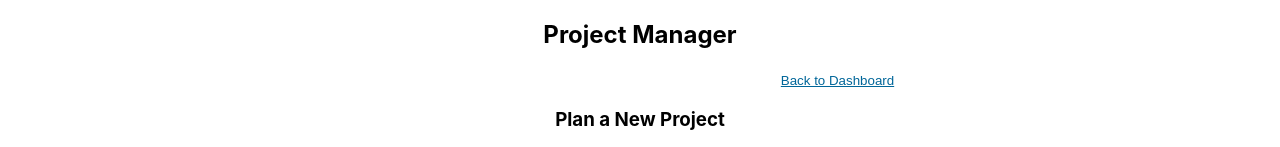
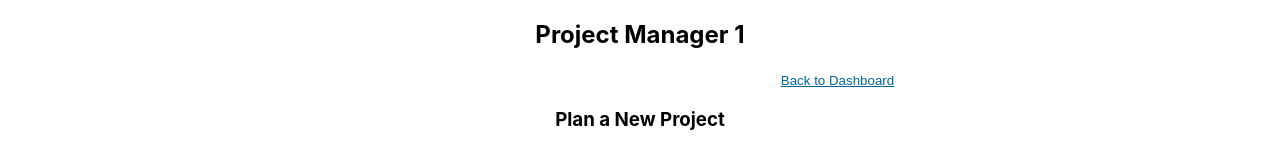
Before and after one commit to saraak/TaskManager, a React (Create React App) app in the folder task-manager/: page /Projects/new in a window 1280 px wide. Shown: the top 147 px of the page. Built offline with nearby package versions, Linux system fonts and the light colour scheme.

Commit message:
adding css

```diff
--- a/task-manager/src/App.css
+++ b/task-manager/src/App.css
@@ -4,7 +4,7 @@
 
 .App-navbar{
   color: #FFFFFF;
-  background-color: #783F04;
+  background-color: blue;
   border-color: #150B01;
 
 }
--- a/task-manager/src/components/New.js
+++ b/task-manager/src/components/New.js
@@ -44,7 +44,7 @@ const New = (props) => {
     return (
         <div >
             <div >
-                <h2>Project Manager</h2>
+                <h2>Project Manager 1</h2>
                 <button
                 type="submit"
                 onClick = {(e) => goHome(e)}
```
Also changed, not shown: 1 other file (tests, documents, lock files or other folders).
